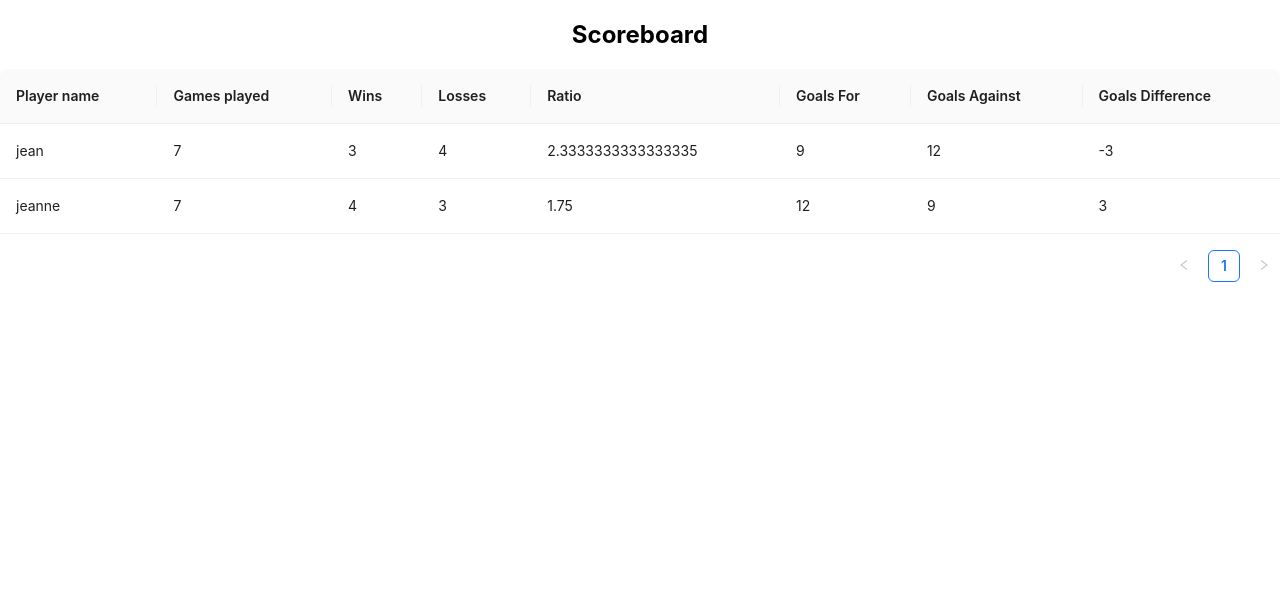
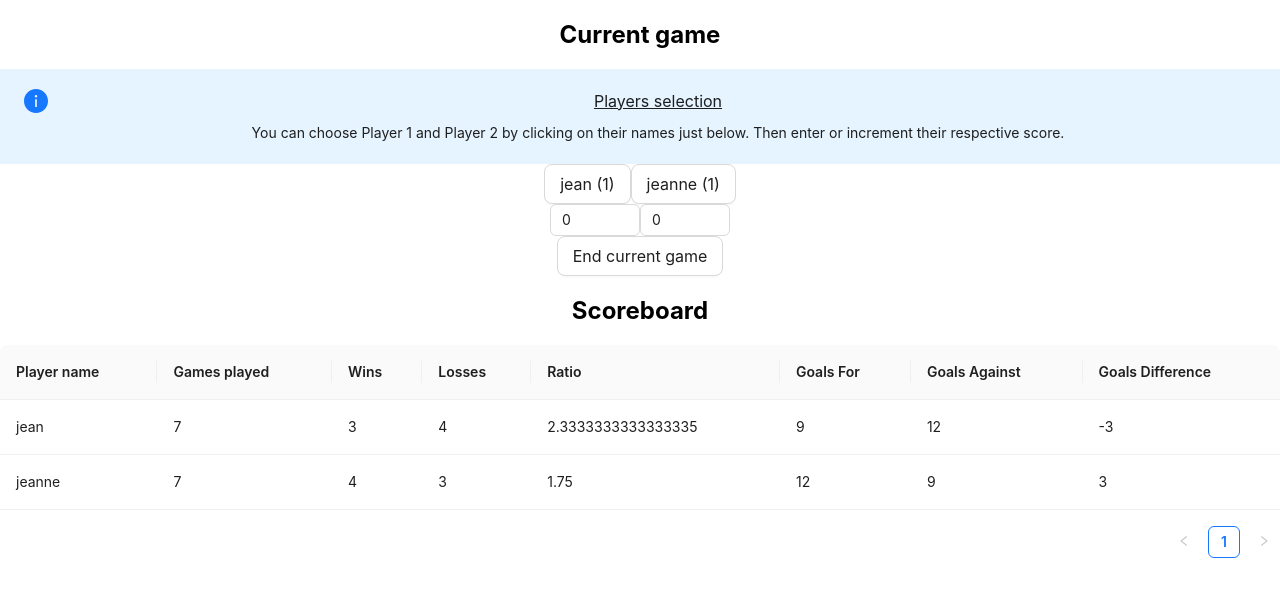
Before and after one commit to tmodoux/table-football, a React (Create React App) app in the folder frontend/: page / in a window 1280 px wide. Shown: the top 596 px of the page. Built offline with nearby package versions, Linux system fonts and the light colour scheme.

Commit message:
add game

```diff
--- a/frontend/src/App.tsx
+++ b/frontend/src/App.tsx
@@ -1,6 +1,7 @@
 import { useState } from "react";
 import "./App.css";
 import Scoreboard from "./components/Scoreboard";
+import Game from "./components/Game";
 
 export type PlayerType = {
   id: string;
@@ -33,6 +34,7 @@ function App() {
 
   return (
     <div className="App">
+      <Game players={players} />
       <Scoreboard players={players} />
     </div>
   );
--- /dev/null
+++ b/frontend/src/components/Game.tsx
@@ -0,0 +1,74 @@
+import React, { useState } from "react";
+import { PlayerType } from "../App";
+import { Alert, Button, InputNumber } from "antd";
+
+type GamePropsType = {
+  players: PlayerType[];
+};
+
+const Game = ({ players }: GamePropsType) => {
+  const [player1, setPlayer1] = useState("");
+  const [player2, setPlayer2] = useState("");
+  const [score1, setScore1] = useState(0);
+  const [score2, setScore2] = useState(0);
+
+  const handleScore1Change = (value: any) => {
+    setScore1(value);
+  };
+
+  const handleScore2Change = (value: any) => {
+    setScore2(value);
+  };
+
+  const clickPlayer = (playerId: string): void => {
+    if (playerId === player1) {
+      setPlayer1("");
+    } else if (playerId === player2) {
+      setPlayer2("");
+    } else if (!player1) {
+      setPlayer1(playerId);
+    } else if (!player2) {
+      setPlayer2(playerId);
+    }
+  };
+
+  return (
+    <div>
+      <h2>Current game</h2>
+      <Alert
+        message={<u>Players selection</u>}
+        description={
+          players.length
+            ? "You can choose Player 1 and Player 2 by clicking on their names just below. Then enter or increment their respective score."
+            : 'You must first create some players using the "Add a new player" form below'
+        }
+        type={players.length ? "info" : "warning"}
+        showIcon
+        banner
+      />
+      <div
+        style={{
+          alignItems: "center",
+          display: "inline-flex",
+        }}
+      >
+        {players.map((player) => (
+          <Button
+            key={player.id}
+            size="large"
+            onClick={() => clickPlayer(player.id)}
+          >
+            {player.name} ({player.id})
+          </Button>
+        ))}
+      </div>
+      <div>
+        <InputNumber value={score1} min={0} onChange={handleScore1Change} />
+        <InputNumber value={score2} min={0} onChange={handleScore2Change} />
+      </div>
+      <Button size="large">End current game</Button>
+    </div>
+  );
+};
+
+export default Game;
```
